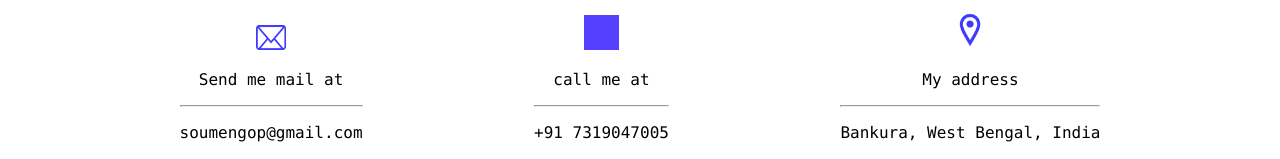
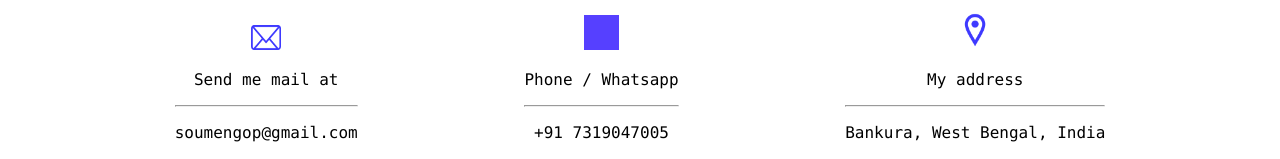
Before and after one commit to soumengope/soumengop, a React (Create React App) app: page /contacts in a window 1280 px wide. Shown: the part 198-357 px from the top of the page. Built offline with nearby package versions, Linux system fonts and the light colour scheme; grey boxes are pictures that could not be loaded.

Commit message:
title and desc changed

```diff
--- a/public/index.html
+++ b/public/index.html
@@ -2,8 +2,10 @@
 <html lang="en">
   <head>
     <meta charset="utf-8" />
+    <meta name="description" content="this is my portfolio website using Reactjs">
     <meta name="viewport" content="width=device-width, initial-scale=1" />
-    <link rel="icon" href="%PUBLIC_URL%/new-favicon.png" type="image/png" />    <link rel="manifest" href="%PUBLIC_URL%/manifest.json" />
+    <link rel="icon" href="%PUBLIC_URL%/new-favicon.png" type="image/png" />
+    <link rel="manifest" href="%PUBLIC_URL%/manifest.json" />
     <!--
       Notice the use of %PUBLIC_URL% in the tags above.
       It will be replaced with the URL of the `public` folder during the build.
@@ -13,10 +15,11 @@
       work correctly both with client-side routing and a non-root public URL.
       Learn how to configure a non-root public URL by running `npm run build`.
     -->
-    <title>Soumen Gope's Portfolio</title>
+    <title>Soumen Gope</title>
   </head>
   <body>
-    <noscript>You need to enable JavaScript to run this app.</noscript>
+    <noscript>Soumen Gope, a Full-Stack Web Developer, excels in modern technologies like ReactJS, Node.js, and MongoDB.
+      His portfolio features innovative projects and a passion for crafting user-focused web solutions.</noscript>
     <div id="root"></div>
     <!--
       This HTML file is a template.
--- a/src/Contacts.js
+++ b/src/Contacts.js
@@ -12,7 +12,7 @@ const Contacts = ()=>{
             </div>
             <div className="contact_list">
                 <img className="call" src="call.png" alt="call logo"/>
-                <p>call me at</p><hr/>
+                <p>Phone / Whatsapp</p><hr/>
                 <p>+91 7319047005</p>
                 <p>+91 8016808823</p>
             </div>
```
